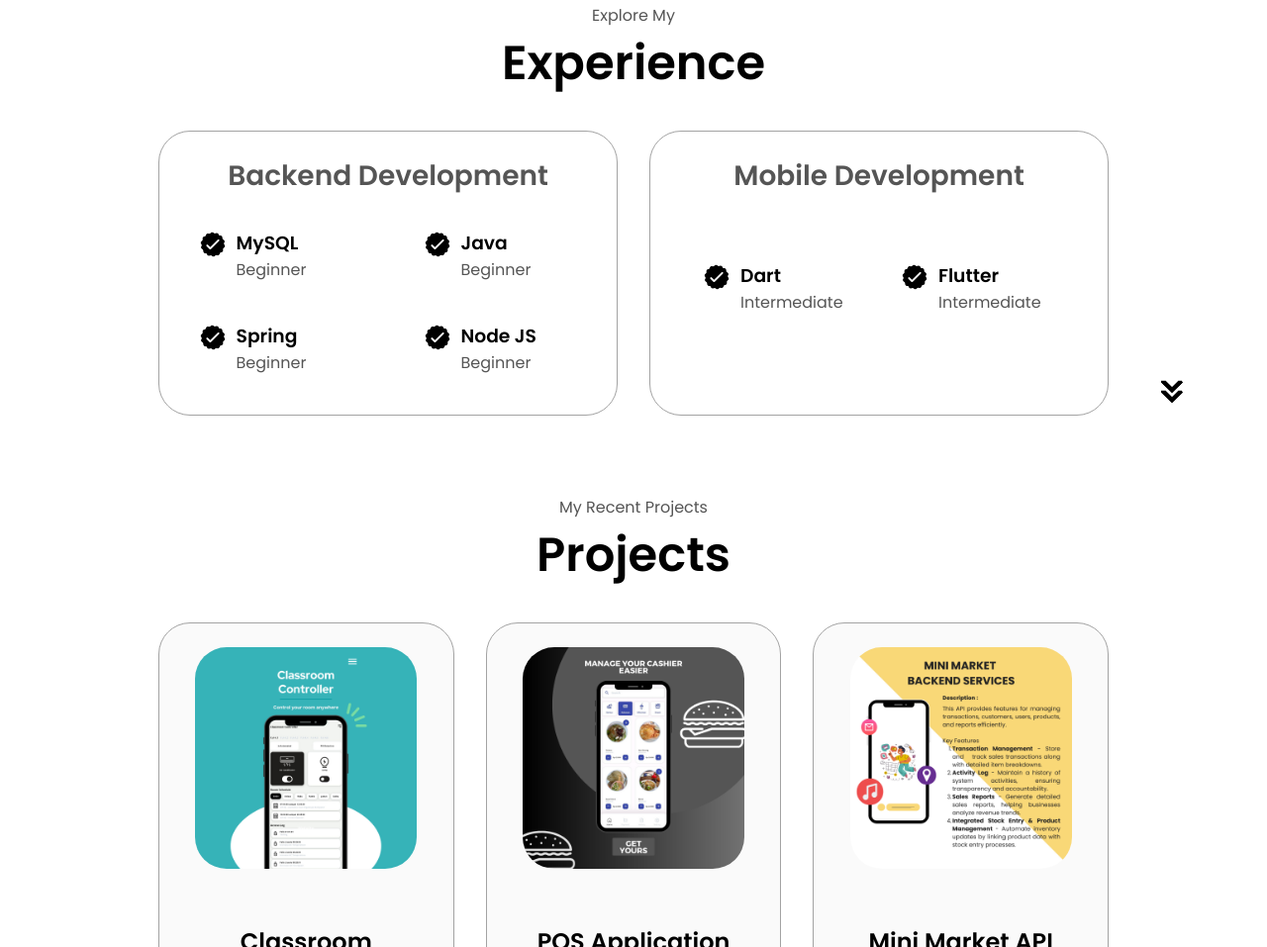
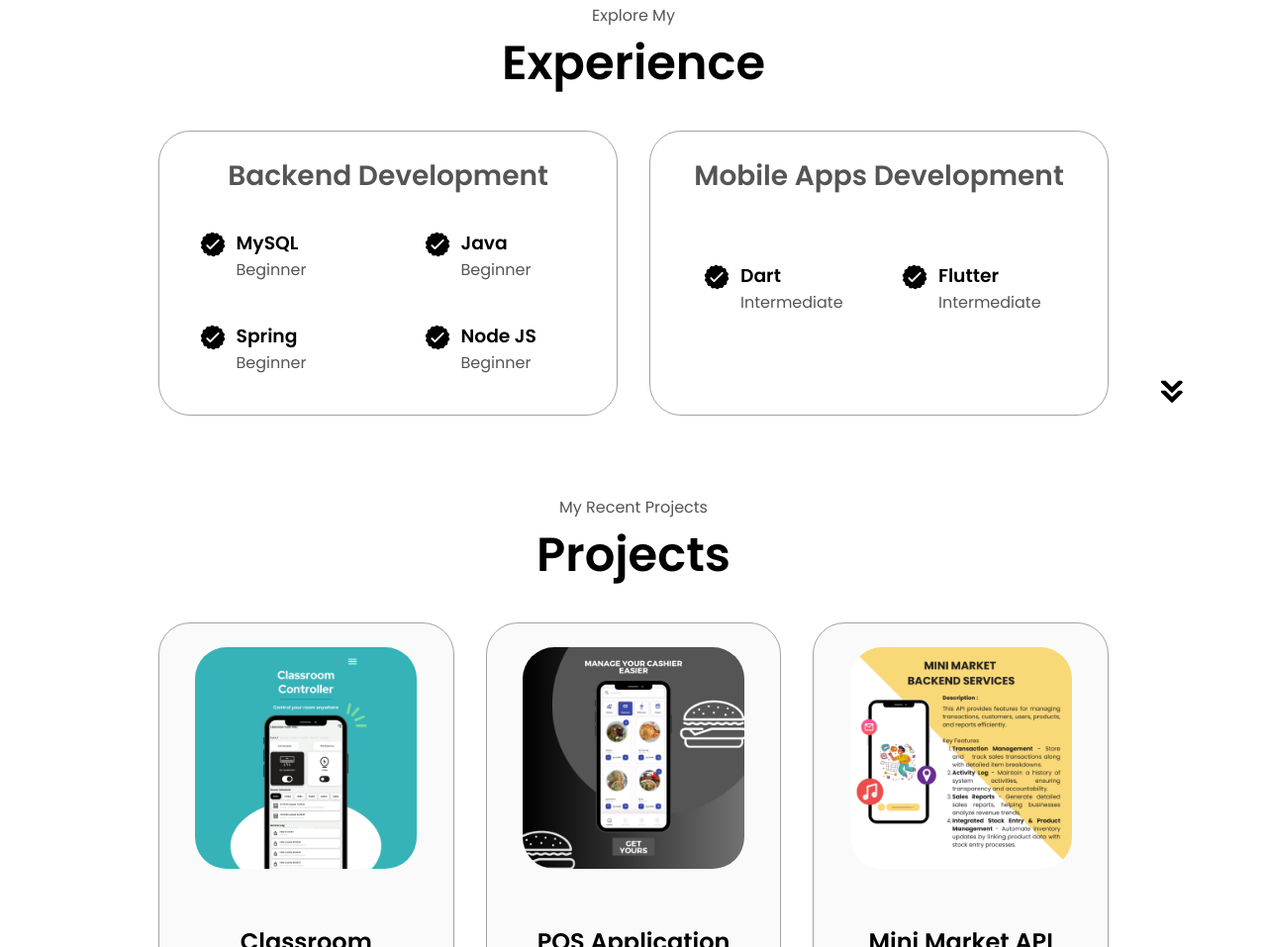
Before and after one commit to philix07/portofolio, a plain HTML site: page index.html in a window 1280 px wide. Shown: the part 1677-2634 px from the top of the page at 99% size. Drawn offline with Linux system fonts and the light colour scheme.

Commit message:
Updated resume

```diff
--- a/index.html
+++ b/index.html
@@ -196,7 +196,7 @@
           </div>
 
           <div class="details-container">
-            <h2 class="experience-sub-title">Mobile Development</h2>
+            <h2 class="experience-sub-title">Mobile Apps Development</h2>
             <div class="article-container center">
               <article>
                 <img
```
